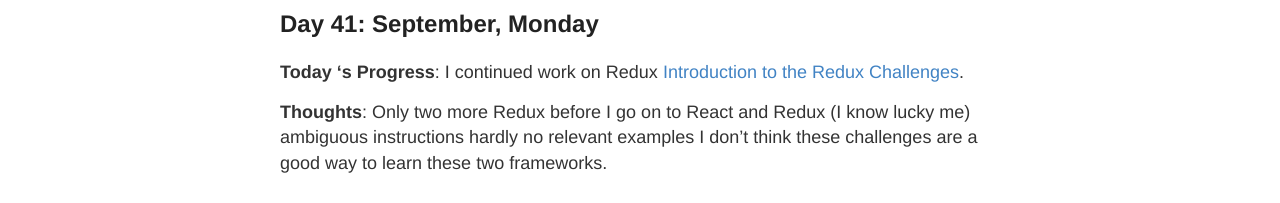
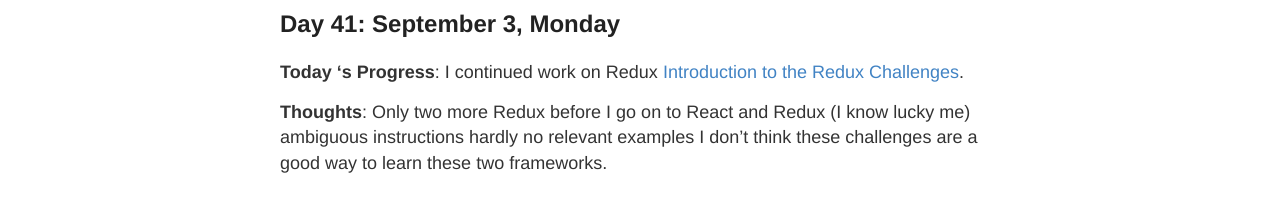
Before and after one commit to Johnny2136/johnny2136.github.io, a Jekyll site: the page built from _posts/2018-9-3-100DaysOfCode - Day41.md, in a window 1280 px wide. Shown: the part 554-757 px from the top of the page. Built offline with Jekyll 4.4.1, drawn with Linux system fonts in a browser that asks for light colours; comment, search, counter and statistics services are not loaded.

Commit message:
Update 2018-9-3-100DaysOfCode - Day41.md

```diff
--- a/_posts/2018-9-3-100DaysOfCode - Day41.md
+++ b/_posts/2018-9-3-100DaysOfCode - Day41.md
@@ -5,7 +5,7 @@
 
 ![Image from React and Redux](http://onsen.io.s3-website-us-east-1.amazonaws.com/blog/content/images/2016/Jun/react_redux.png)
 
-## Day 41: September, Monday
+## Day 41: September 3, Monday
 
 **Today 's Progress**: I continued work on Redux [Introduction to the Redux Challenges](https://learn.freecodecamp.org/front-end-libraries/redux).
 
```
